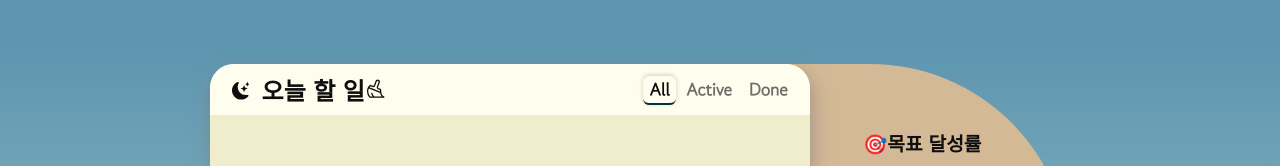
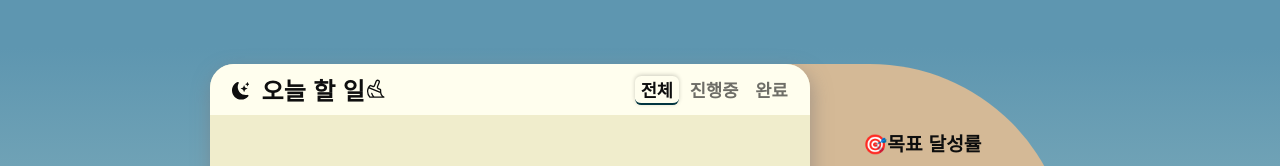
Before and after one commit to standjeong/ToDoMate, a React (Create React App) app: page / in a window 1280 px wide. Shown: the top 166 px of the page. Built offline with nearby package versions, Linux system fonts and the light colour scheme.

Commit message:
feat : change filter names to Korean

```diff
--- a/src/components/today/Header.jsx
+++ b/src/components/today/Header.jsx
@@ -30,15 +30,15 @@ export default function Header({ filtered, filters, onFilterChange }) {
         />
       </div>
       <ul className={styles.filters}>
-        {filters.map((filter, index) => (
+        {filters.map((list, index) => (
           <li key={index}>
             <button
               className={`${styles.buttonFilter} ${
-                filter === filtered && styles.selected
+                list.filter === filtered && styles.selected
               }`}
-              onClick={(e) => onFilterChange(filter)}
+              onClick={(e) => onFilterChange(list.filter)}
             >
-              {filter}
+              {list.name}
             </button>
           </li>
         ))}
--- a/src/components/today/TodayPlanner.jsx
+++ b/src/components/today/TodayPlanner.jsx
@@ -3,10 +3,14 @@ import { useState } from 'react';
 import Header from './Header';
 import TodoList from './TodoList';
 
-const FILTERS = ['all', 'active', 'done'];
+const FILTERS = [
+  { filter: 'all', name: '전체' },
+  { filter: 'active', name: '진행중' },
+  { filter: 'done', name: '완료' },
+];
 
 export default function TodayPlanner() {
-  const [filter, setFilter] = useState(FILTERS[0]);
+  const [filter, setFilter] = useState(FILTERS[0].filter);
 
   return (
     <section className={styles.container}>
```
